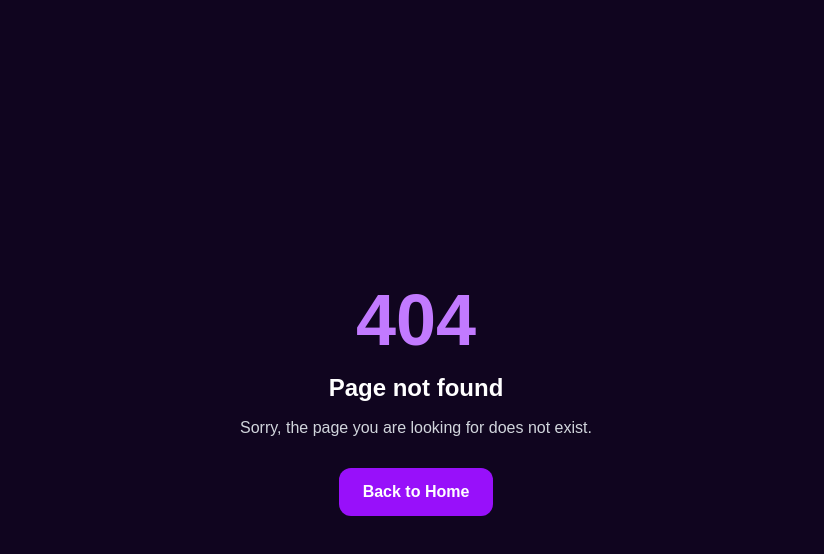
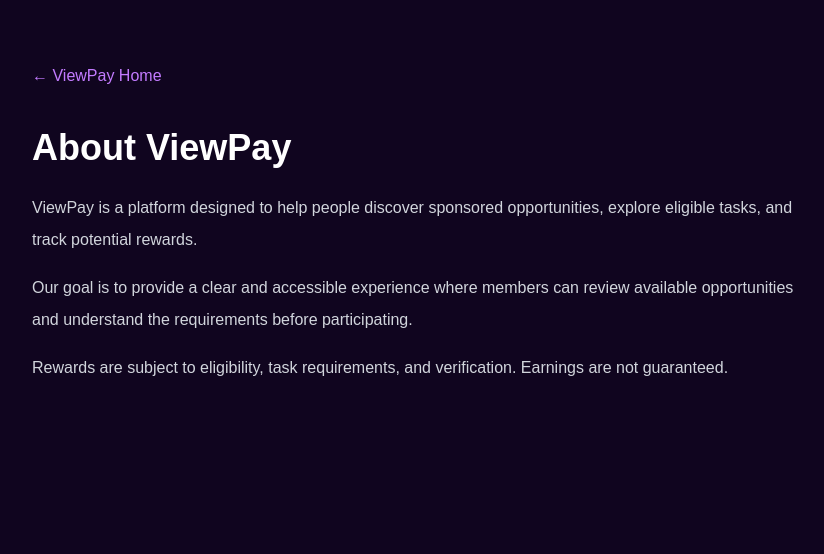
Before and after one commit to mwendaemmanuel212-lang/VIEW-PAY, a Next.js app: page /about in a window 1280 px wide. Before the commit this address had no page. Shown: the top 554 px of the page, without its empty margins (224-1048 px from the left). Built offline with nearby package versions, Linux system fonts and the light colour scheme.

Commit message:
Create About page for ViewPay platform
This file contains the About page for the ViewPay platform, detailing its purpose and user experience.

```diff
--- /dev/null
+++ b/src/app/about/page.tsx
@@ -0,0 +1,26 @@
+
+import Link from "next/link";
+
+export default function AboutPage() {
+  return (
+    <main className="min-h-screen bg-[#10051f] px-6 py-16 text-white">
+      <div className="mx-auto max-w-3xl">
+        <Link href="/" className="text-purple-400">← ViewPay Home</Link>
+        <h1 className="mt-10 text-4xl font-bold">About ViewPay</h1>
+        <p className="mt-6 leading-8 text-gray-300">
+          ViewPay is a platform designed to help people discover sponsored
+          opportunities, explore eligible tasks, and track potential rewards.
+        </p>
+        <p className="mt-4 leading-8 text-gray-300">
+          Our goal is to provide a clear and accessible experience where
+          members can review available opportunities and understand the
+          requirements before participating.
+        </p>
+        <p className="mt-4 leading-8 text-gray-300">
+          Rewards are subject to eligibility, task requirements, and
+          verification. Earnings are not guaranteed.
+        </p>
+      </div>
+    </main>
+  );
+}
```
